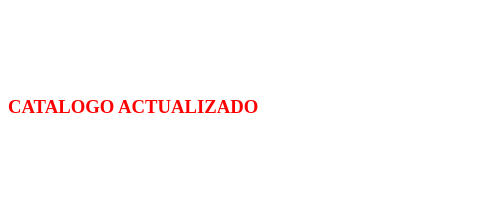
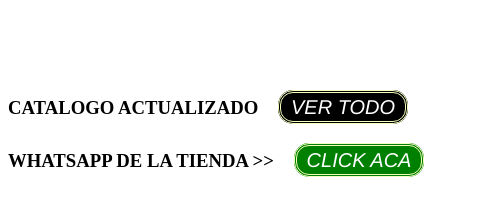
Before and after one commit to NachoStore/CATALOGO, a plain HTML site: page index.html in a window 1280 px wide. Shown: the part 129-344 px from the top of the page, 0-486 px from the left. Drawn offline with Linux system fonts and the light colour scheme.

Commit message:
cree botones

```diff
--- a/css/stylesheets.css
+++ b/css/stylesheets.css
@@ -10,6 +10,37 @@ margin:-70px auto;
     text-align: center;
 }
 .catalogo{
-    color:red;
+    color:black;
     margin: 30px auto;
 }
+.button{
+    text-decoration: none;
+    padding: 3px;
+    padding-left: 10px;
+    padding-right: 10px;
+    font-family: helvetica;
+    font-weight: 300;
+    font-size: 20px;
+    font-style: italic;
+    color:white;
+    background-color:green;
+    border-radius: 15px;
+    border: 3px double #f5ffbd;
+    margin: auto 15px;
+    ;
+}
+.button#dos{
+    text-decoration: none;
+    padding: 3px;
+    padding-left: 10px;
+    padding-right: 10px;
+    font-family: helvetica;
+    font-weight: 300;
+    font-size: 20px;
+    font-style: italic;
+    color:white;
+    background-color:black;
+    border-radius: 15px;
+    border: 3px double #f5ffbd;
+    margin: auto 15px;
+}
--- a/index.html
+++ b/index.html
@@ -9,6 +9,6 @@
 <body>
     <img class="Logo" src="images/corona.jpg" alt="corona">
     <h1 class="nombrelogo">NACHO STORE</h1>
-    <h3 class="catalogo">CATALOGO ACTUALIZADO</h2>
+    <h3 class="catalogo">CATALOGO ACTUALIZADO <a class="button" id="dos" href="https://drive.google.com/drive/folders/1drXJsHj9P2o-Jn1OBfQJ2kU87XSu47-d">VER TODO</a><h3>WHATSAPP DE LA TIENDA >> <a class="button" href="https://wa.link/mntzys">CLICK ACA</a> </h3></h3>
 </body>
 </html>
```
